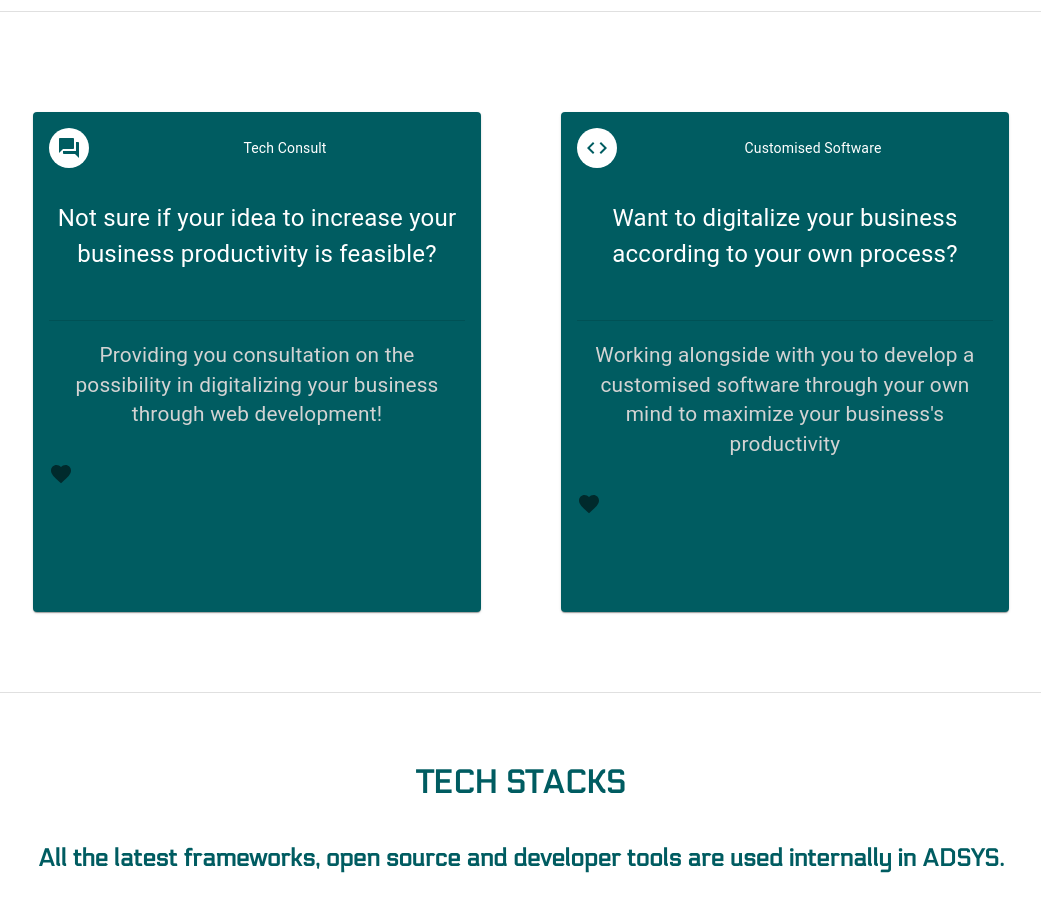
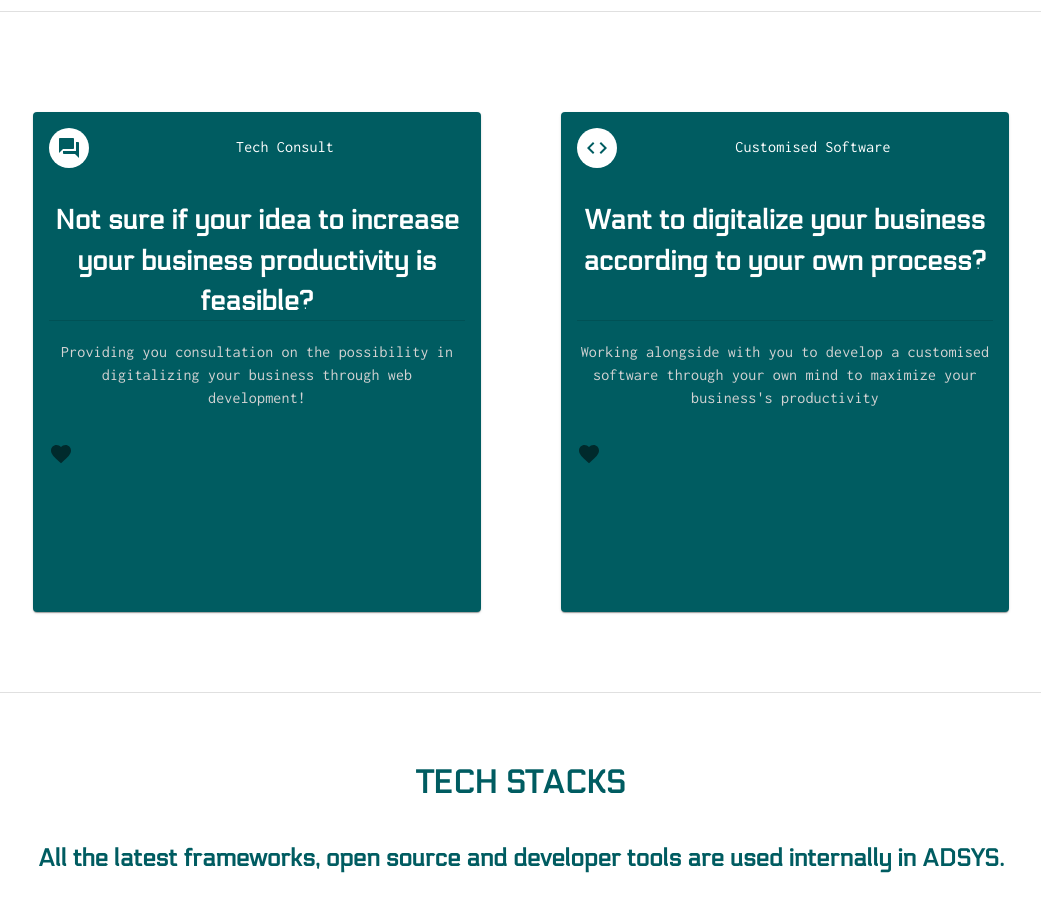
Before and after one commit to jjyeow/adsys, a Next.js app: page / in a window 1280 px wide. Shown: the part 960-1873 px from the top of the page, without its empty margins (119-1160 px from the left). Built offline with nearby package versions, Linux system fonts and the light colour scheme.

Commit message:
test class important

```diff
--- a/styles/globals.css
+++ b/styles/globals.css
@@ -62,11 +62,6 @@ u {
   line-height: 1.5em;
 }
 
-.input-text {
-  margin-top: 20px;
-  margin-right: 20px;
-}
-
 .MuiOutlinedInput-root.Mui-focused .MuiOutlinedInput-notchedOutline {
   border-color: #005c61;
 }
@@ -117,21 +112,21 @@ p {
 }
 
 .MuiTypography-root {
-  font-family: Electrolize, sans-serif;
-  font-weight: 600;
-  font-size: 1.5rem
+  font-family: Electrolize, sans-serif !important;
+  font-weight: 600 !important;
+  font-size: 1.5rem !important
 }
 
 .MuiTypography-body1 {
-  font-family: Electrolize, sans-serif;
-  font-weight: 600;
-  font-size: 1.7rem
+  font-family: Electrolize, sans-serif !important;
+  font-weight: 600 !important;
+  font-size: 1.7rem !important
 }
 
 .MuiTypography-body2 {
-  font-family: Inconsolata, sans-serif;
-  font-weight: 200;
-  font-size: 1rem;
+  font-family: Inconsolata, sans-serif !important;
+  font-weight: 200 !important;
+  font-size: 1rem !important;
 }
 
 .MuiList-root {
```
Also changed, not shown: pages/contactus.jsx (+4 -4 lines).
